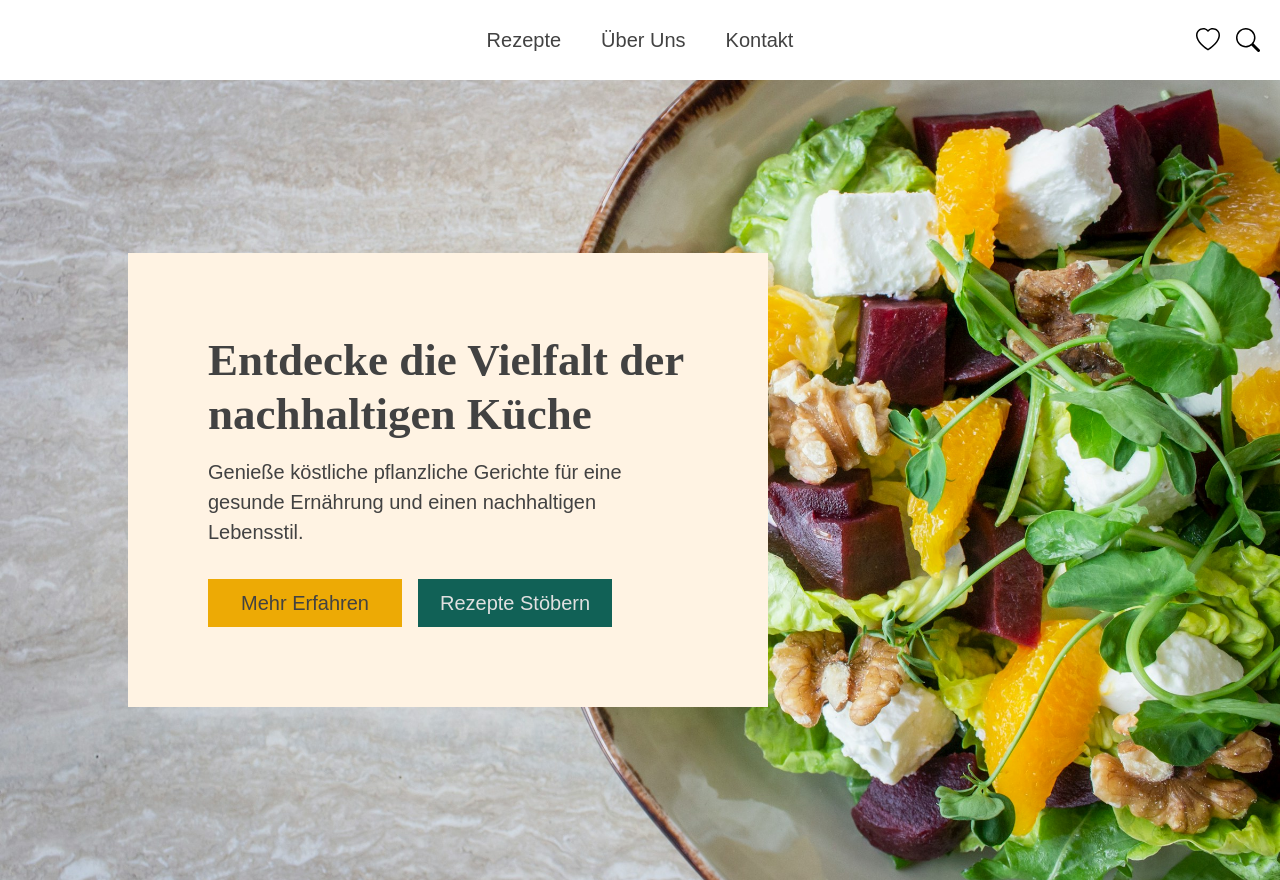
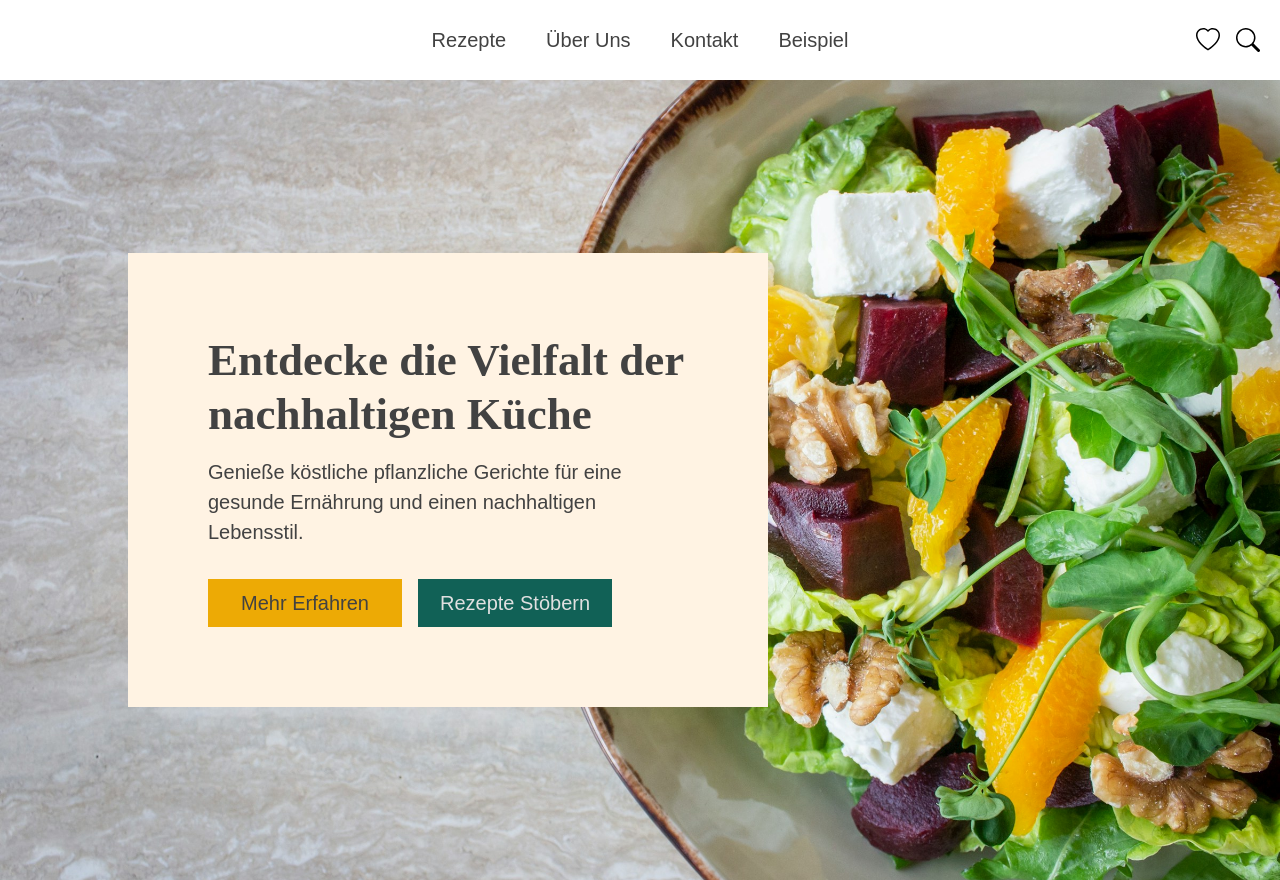
Before and after one commit to D-Christine/gruene-genusswelt, a plain HTML site: page index.html in a window 1280 px wide. Shown: the top 880 px of the page. Drawn offline with nearby package versions, Linux system fonts and the light colour scheme; a small style sheet from the web is missing.

Commit message:
Homepage-Navigation
Ein extra navigation item hinzegügt.

```diff
--- a/index.html
+++ b/index.html
@@ -28,6 +28,7 @@
                 <li>Rezepte</li>
                 <li>Über Uns</li>
                 <li>Kontakt</li>
+                <li>Beispiel</li>
             </ul>
             <div class="icons flex"><img src="images/heart.svg" alt=""><img src="images/search.svg" alt=""></div>
         </nav>
```
